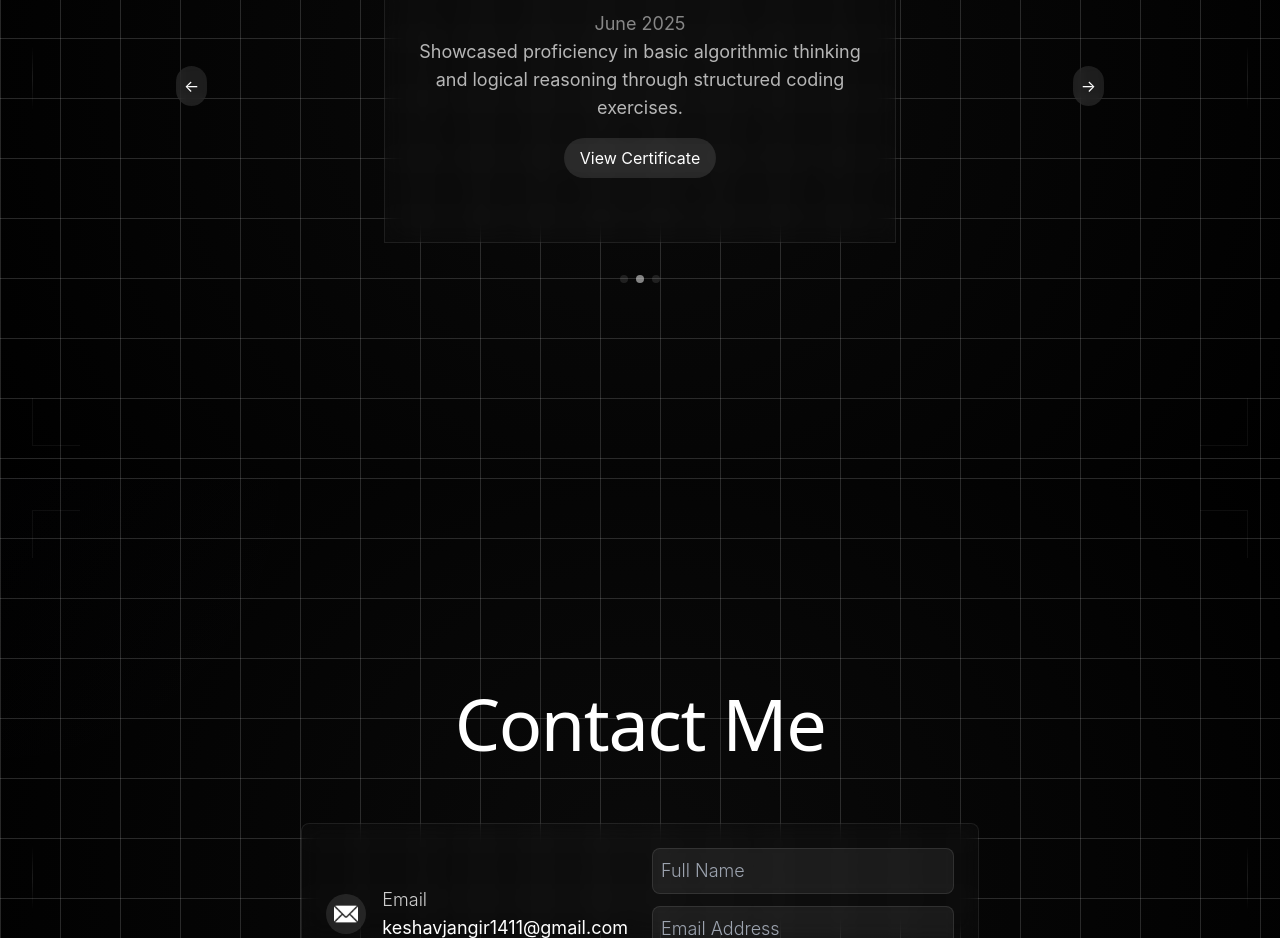
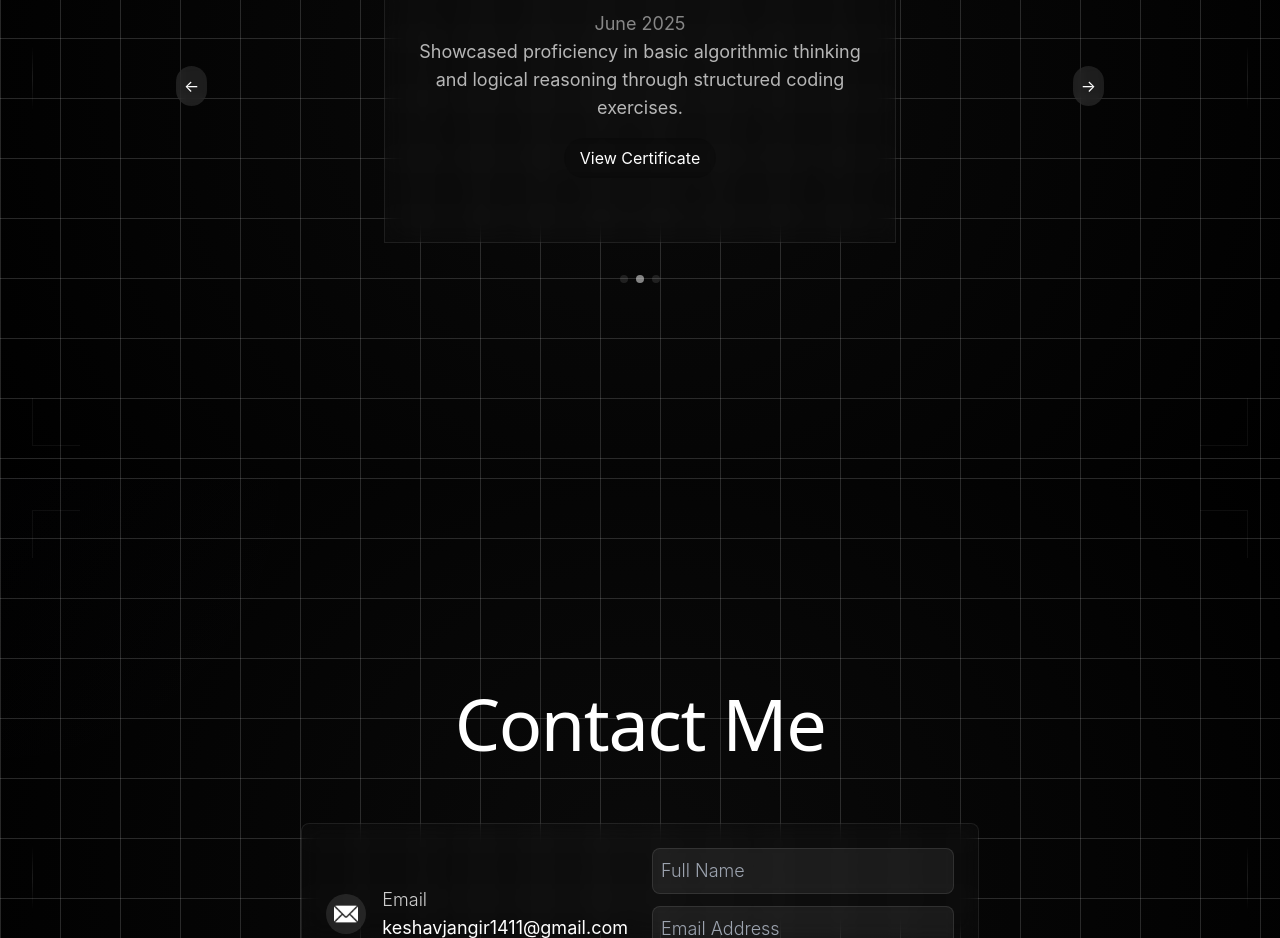
Before and after one commit to Keshav14git/Keshav-Portfolio, a React (Vite) app: page / in a window 1280 px wide. Shown: the part 3300-4238 px from the top of the page. Built offline with nearby package versions, Linux system fonts and the light colour scheme.

Commit message:
update button background color for improved visibility in certificate view

```diff
--- a/src/Certificates.jsx
+++ b/src/Certificates.jsx
@@ -193,7 +193,7 @@ const Certificates = () => {
                   <p className="text-base md:text-lg text-white/70">{cert.description}</p>
                   <button
                     onClick={() => handleViewImage(cert.image)}
-                    className="mt-4 bg-white/10 hover:bg-white/20 text-white px-4 py-2 rounded-full transition duration-300"
+                    className="mt-4 bg-black/30 hover:bg-white/20 text-white px-4 py-2 rounded-full transition duration-300"
                     style={{ backdropFilter: 'blur(5px)' }}
                   >
                     View Certificate
```
